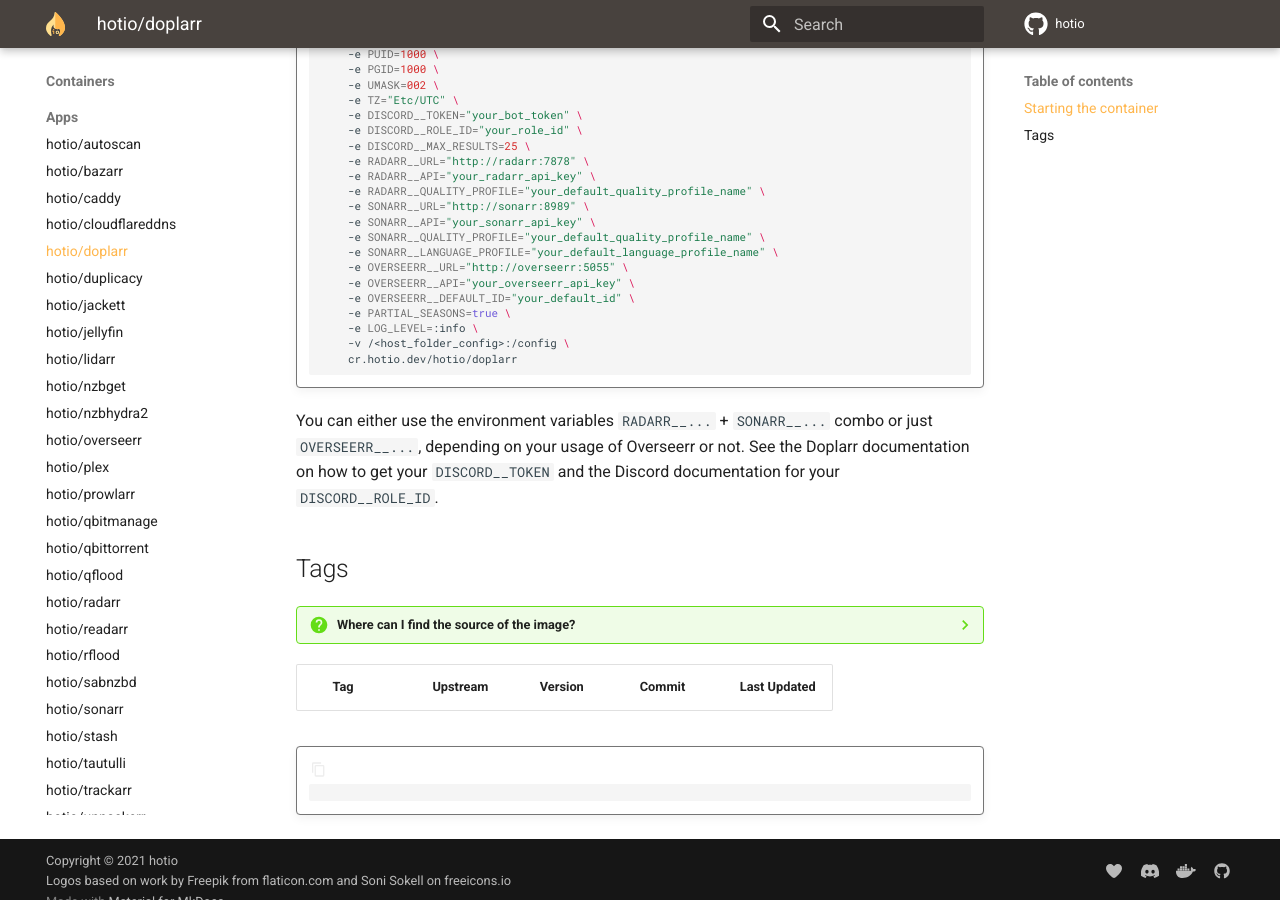
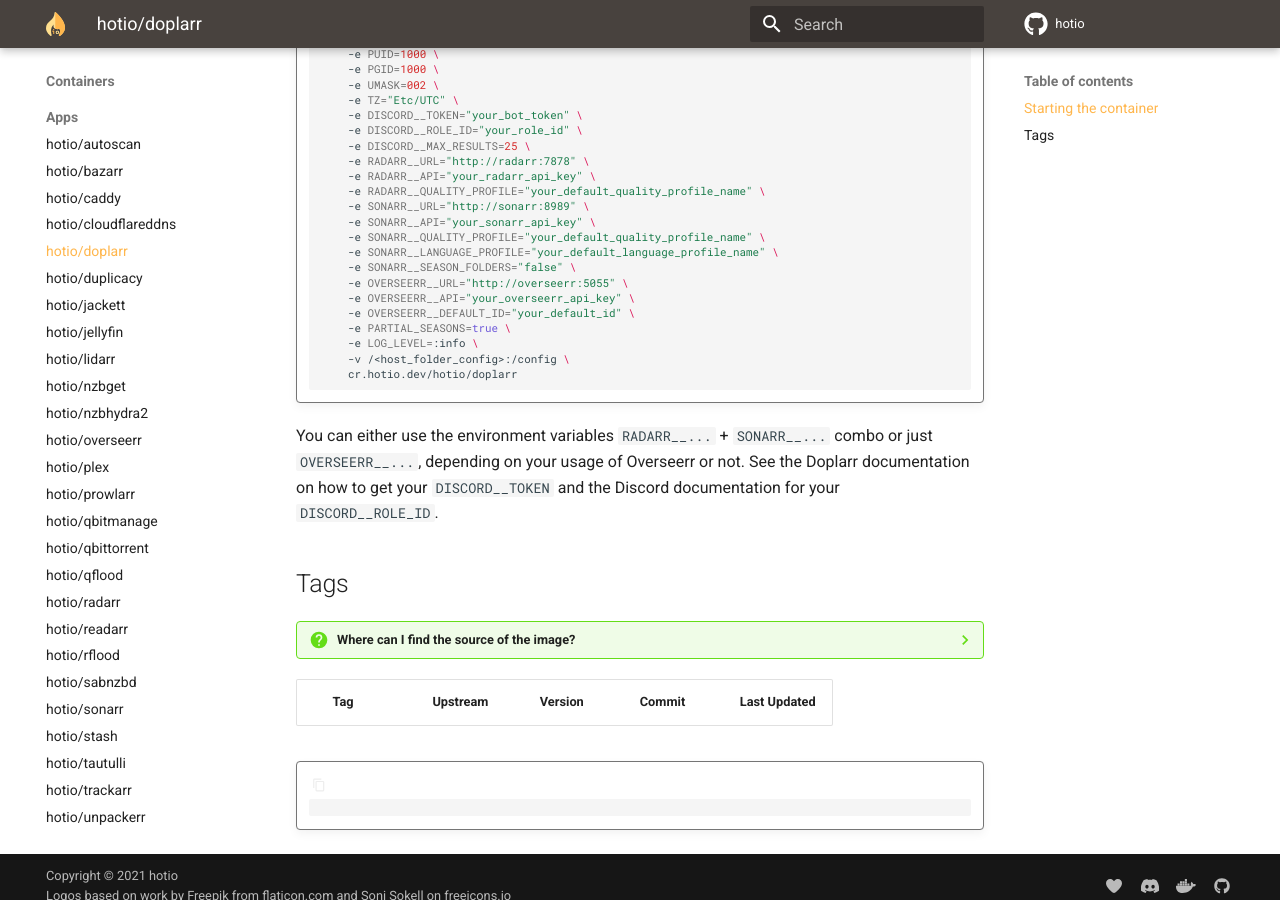
Before and after one commit to hotio/website, an MkDocs documentation site: the page built from docs/containers/doplarr.md, in a window 1280 px wide and 900 px high, scrolled down 620 px. Built offline with MkDocs 1.6.1 and Material for MkDocs 9.7.7, drawn with Linux system fonts in a browser that asks for light colours.

Commit message:
update doplarr info

```diff
--- a/docs/containers/doplarr.md
+++ b/docs/containers/doplarr.md
@@ -30,6 +30,7 @@
             -e SONARR__API="your_sonarr_api_key" \
             -e SONARR__QUALITY_PROFILE="your_default_quality_profile_name" \
             -e SONARR__LANGUAGE_PROFILE="your_default_language_profile_name" \
+            -e SONARR__SEASON_FOLDERS="false" \
             -e OVERSEERR__URL="http://overseerr:5055" \
             -e OVERSEERR__API="your_overseerr_api_key" \
             -e OVERSEERR__DEFAULT_ID="your_default_id" \
@@ -63,6 +64,7 @@
               - SONARR__API=your_sonarr_api_key
               - SONARR__QUALITY_PROFILE=your_default_quality_profile_name
               - SONARR__LANGUAGE_PROFILE=your_default_language_profile_name
+              - SONARR__SEASON_FOLDERS=false
               - OVERSEERR__URL=http://overseerr:5055
               - OVERSEERR__API=your_overseerr_api_key
               - OVERSEERR__DEFAULT_ID=your_default_id
```
